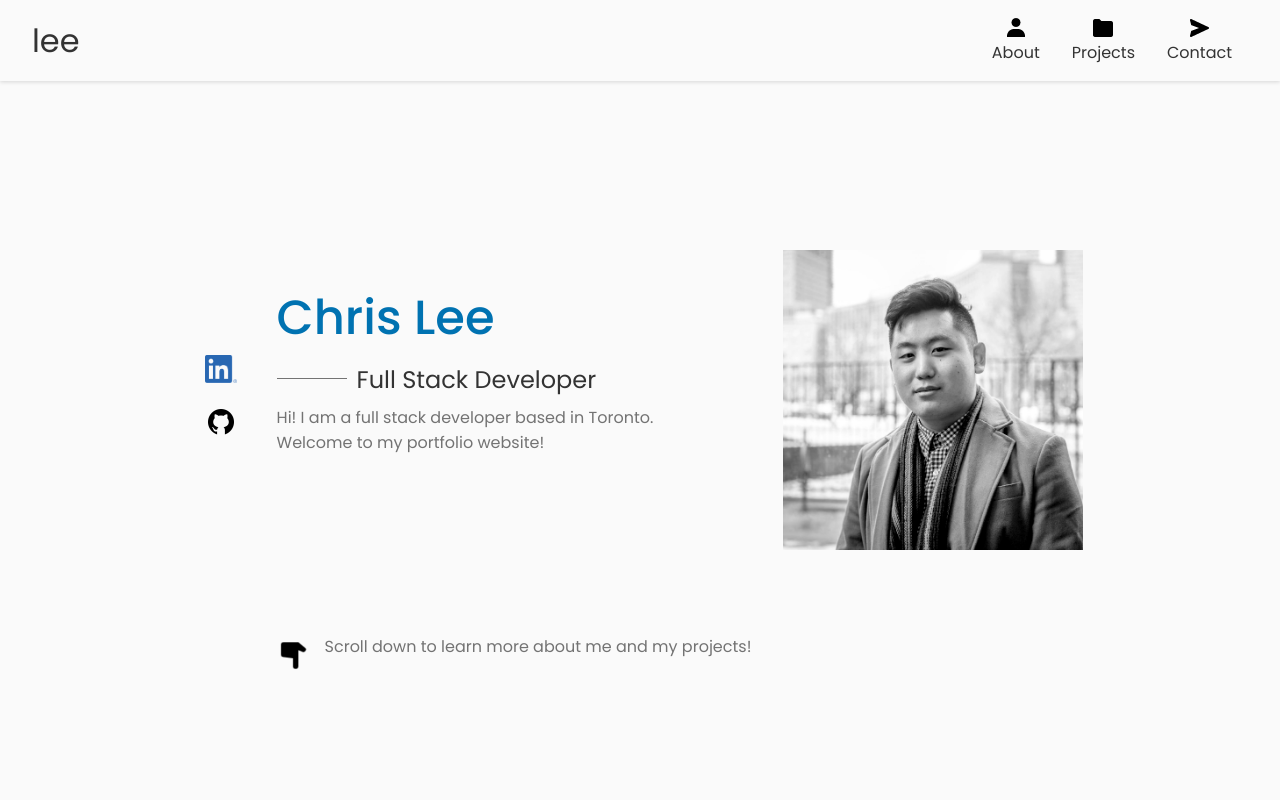
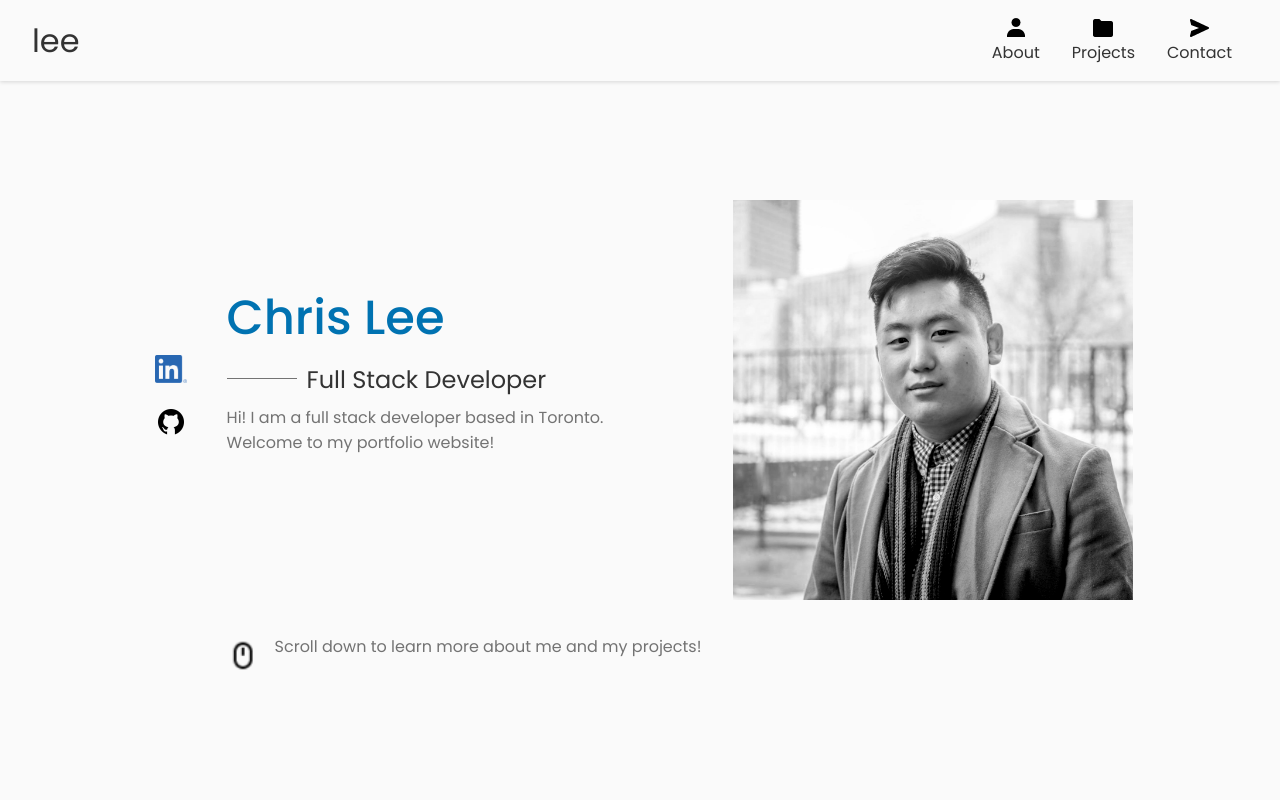
Before and after one commit to dkrj45/chris-chan-ho-lee-portfolio, a React (Create React App) app: page /Home in a window 1280 px wide. Shown: the top 800 px of the page. Built offline with nearby package versions, Linux system fonts and the light colour scheme; the HTML template or start-up script is replaced by a standard one.

Commit message:
minor aesthetic changes

```diff
--- a/src/components/Hero/Hero.js
+++ b/src/components/Hero/Hero.js
@@ -2,7 +2,7 @@ import './Hero.scss';
 import linkedin from '../../assets/icons/linkedin.png';
 import github from '../../assets/icons/github.png';
 import chris from '../../assets/images/chris.png';
-import handDown from '../../assets/icons/hand-down.png';
+import mouse from '../../assets/icons/mouse.png';
 
 function Hero() {
 
@@ -22,7 +22,7 @@ function Hero() {
                         <h3 className='hero__title'>Full Stack Developer</h3>
                         <p className='hero__description'>Hi! I am a full stack developer based in Toronto.<br></br>Welcome to my portfolio website!</p>
                         <div className='hero__extra'>
-                            <img className='hero__hand-down' src={handDown} alt='hand-down'/>
+                            <img className='hero__hand-down' src={mouse} alt='hand-down'/>
                             <p className='hero__learn-more'>Scroll down to learn more about me and my projects!</p>
                         </div>
                     </div>
--- a/src/components/Hero/Hero.scss
+++ b/src/components/Hero/Hero.scss
@@ -97,6 +97,10 @@
                 width: 300px;
                 animation: border-animation 8s ease-in-out infinite 1s;
             }
+
+            @include desktop {
+                width: 400px;
+            }
         }
     }
 
--- a/src/components/Projects/Projects.js
+++ b/src/components/Projects/Projects.js
@@ -65,7 +65,6 @@ function Projects() {
                                     <li>Node</li>
                                     <li>Express</li>
                                     <li>Sass</li>
-                                    <li>Heroku</li>
                                 </ul>
                             </div>
                         </div>
@@ -75,7 +74,7 @@ function Projects() {
                             <img className='projects__card-top' src={wnba} alt='' />
                             <div className='projects__card-bottom'>
                                 <h3 className='projects__card-title'>WNBA Player Page</h3>
-                                <p className='projects__card-text'>This was a 24-hour industrial project hosted by Brainstation and WNBA (Women's National Basketball Association). As a solution to WNBA's problem statement, a team of web developers, data analysts, UI/UX designers, and a digital marketer devided to recreate a player page.</p>
+                                <p className='projects__card-text'>This was a 24-hour industrial project hosted by Brainstation and WNBA (Women's National Basketball Association). As a solution to WNBA's problem statement, a team of web developers, data analysts, UI/UX designers, and a digital marketer devided to recreate WNBA's player page.</p>
                                 <a href='https://wnba.chanholee.com' className='projects__card-button'>Visit Project</a>
                                 <ul className='projects__card-tech-stack'>
                                     <li>HTML</li>
@@ -84,6 +83,7 @@ function Projects() {
                                     <li>React</li>
                                     <li>Sass</li>
                                     <li>Figma</li>
+                                    <li>AWS</li>
                                 </ul>
                             </div>
                         </div>
--- a/src/components/Projects/Projects.scss
+++ b/src/components/Projects/Projects.scss
@@ -48,7 +48,7 @@
         align-items: center;
         background-color: $container;
         width: 300px;
-        height: 870px;
+        height: 886px;
         border-radius: 2rem;
         margin: 2rem auto;
         border: 1px solid rgba(0, 0, 0, 0.15);
```
Also changed, not shown: src/assets/icons/hand-down.png (deleted), src/assets/icons/mouse.png (added).
